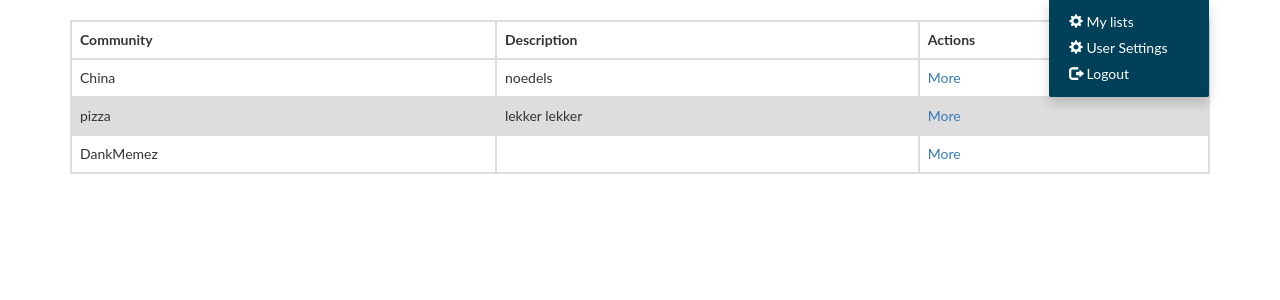
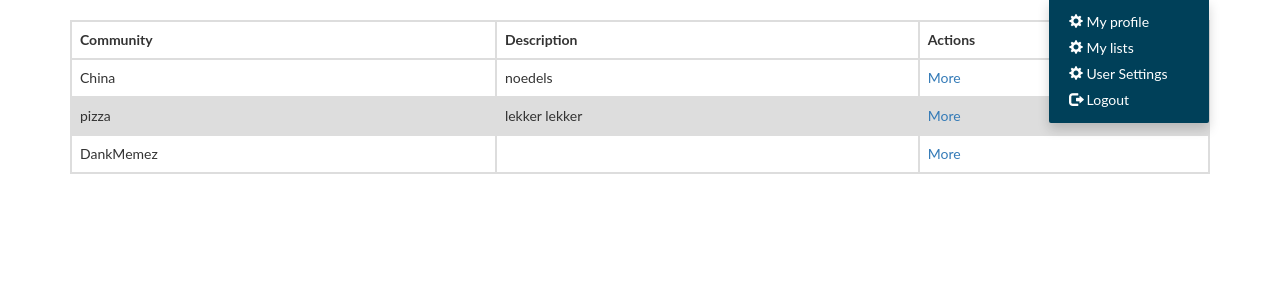
Before and after one commit to Deniz11/WebIK24, a Flask app: page /communityoverview in a window 1280 px wide, after a click on "Username". Shown: the part 72-372 px from the top of the page. Run offline with Flask 2, Linux system fonts and the light colour scheme; the visitor is signed in with stand-in values (Sample User, id 1); some libraries are stand-ins or nearby versions.

Commit message:
url voor myprofile toegevoegd

```diff
--- a/Collectionneur/templates/layout.html
+++ b/Collectionneur/templates/layout.html
@@ -34,7 +34,7 @@
                         {% if session.user_id %}
                     <ul class="nav navbar-nav">
                         <li class="active"><a href="{{ url_for('index') }}">Home</a></li>
-                        <li><a href="#">Profile</a></li>
+                        <li><a href="{{ url_for('myprofile') }}">Profile</a></li>
                         <li class="dropdown">
                             <a data-toggle="dropdown" class="dropdown-toggle" href="#">Communities <b class="caret"></b></a>
                             <ul class="dropdown-menu">
@@ -49,6 +49,7 @@
                         <li class="dropdown">
                           <a href="#" class="dropdown-toggle" data-toggle="dropdown" role="button" aria-haspopup="true" aria-expanded="false"><span class="glyphicon glyphicon-user" aria-hidden="true"></span> Username<span class="caret"></span></a>
                           <ul class="dropdown-menu">
+                            <li><a href="{{ url_for('myprofile') }}" target="_blank"><span class="glyphicon glyphicon-cog" aria-hidden="true"></span> My profile</a></li>
                             <li><a href="{{ url_for('mylist') }}" target="_blank"><span class="glyphicon glyphicon-cog" aria-hidden="true"></span> My lists</a></li>
                             <li><a href="{{ url_for('settings') }}" target="_blank"><span class="glyphicon glyphicon-cog" aria-hidden="true"></span> User Settings</a></li>
                             <li><a href="{{ url_for('logout') }}"><span class="glyphicon glyphicon-log-out" aria-hidden="true"></span> Logout</a></li>
```
